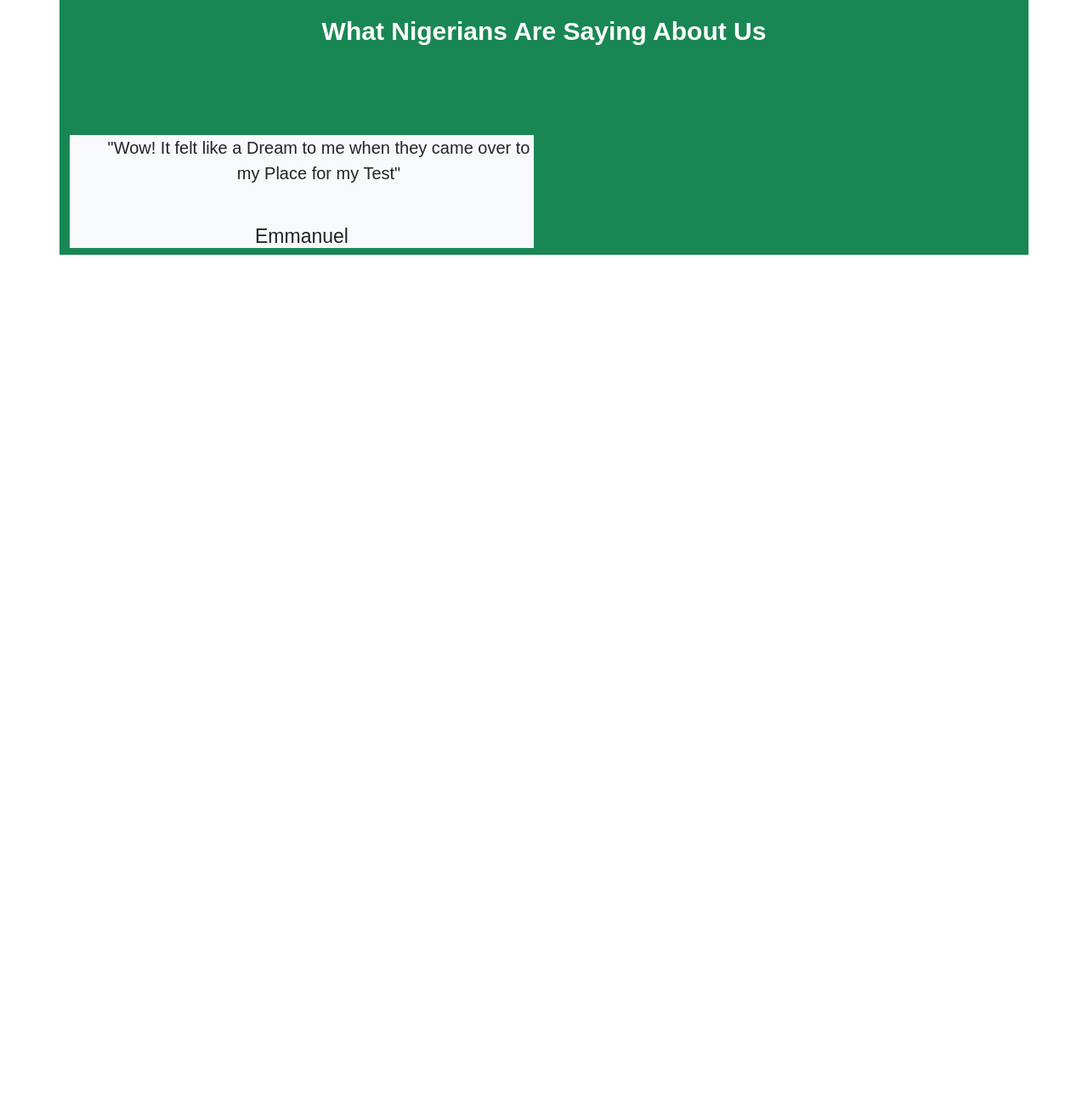
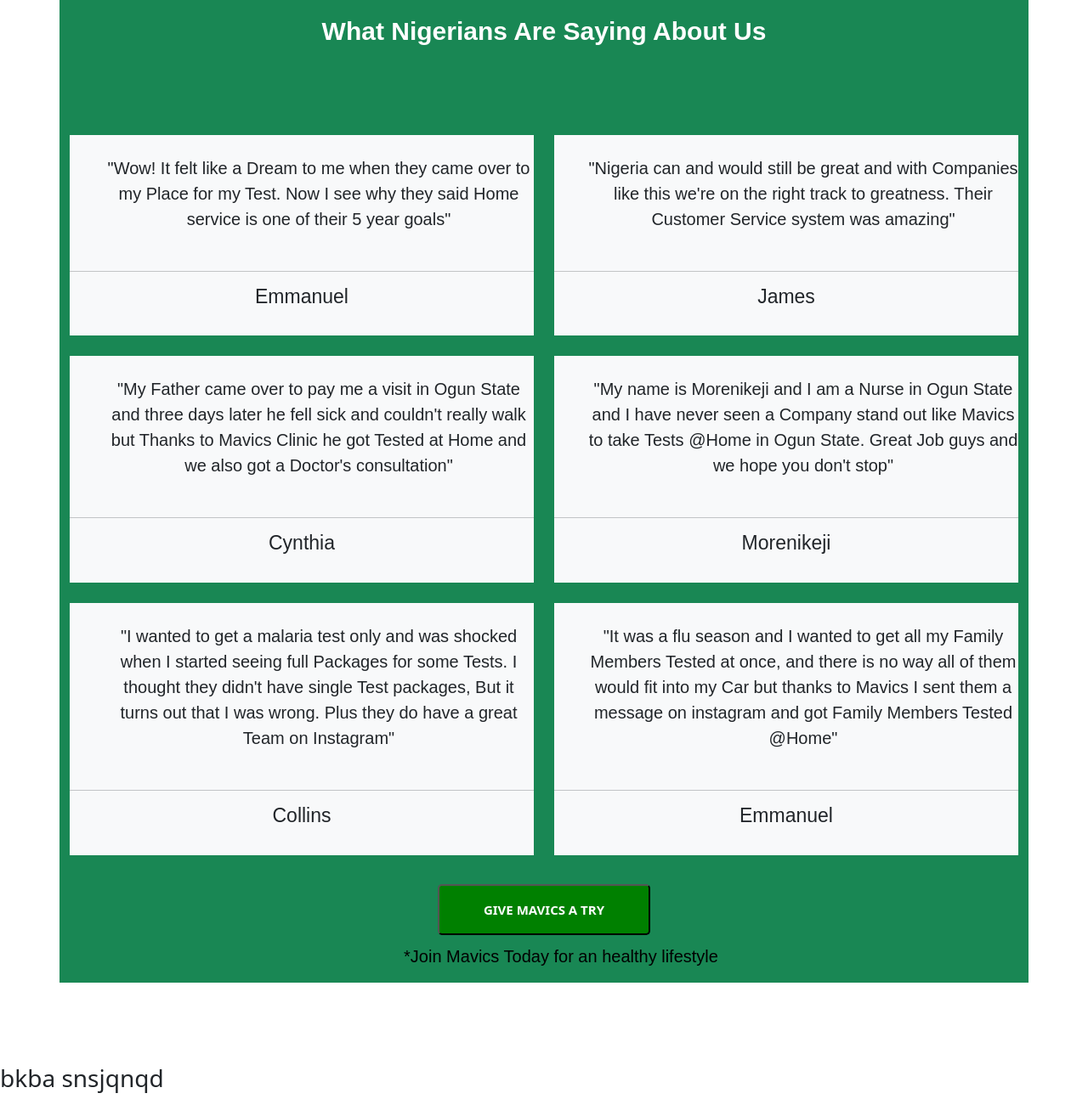
Before and after one commit to Emzzy241/Mavvic, a plain HTML site: page index.html in a window 1280 px wide. Shown: the part 7837-9131 px from the top of the page at 85% size. Before the commit the page ends 8137 px from the top, so only its background shows below. Drawn offline with Linux system fonts and the light colour scheme.

Commit message:
Done with the comments section

```diff
--- a/css/styles.css
+++ b/css/styles.css
@@ -489,3 +489,10 @@ button {
     font-weight: 547;
     font-family: Arial, Helvetica, sans-serif;
 }
+
+
+@media screen and (max-width: 770px){
+    #goals{
+        height: 2500px;
+    }
+}
--- a/index.html
+++ b/index.html
@@ -852,20 +852,68 @@
                     <h2>What Nigerians Are Saying About Us</h2> <br> <br> <br> <br>
                 </div>
                 <div class="col-md-6 col-xs-6 col-sm-6 col-lg-6 ">
-                    <div class="com bg-light">
-                        <p>"Wow! It felt like a Dream to me when they came over to my Place for my Test"
+                    <div class="com bg-light"> <br>
+                        <p>"Wow! It felt like a Dream to me when they came over to my Place for my Test. Now I see why they said Home service is one of their 5 year goals"
                             <br> <br>
-                        </p>
-                        <h6>Emmanuel</h6>
-                    </div>
+                        </p> <hr>
+                        <h6>Emmanuel</h6>  <br>
+                    </div> <br>
+                </div>
+                <div class="col-md-6 col-xs-6 col-sm-6 col-lg-6 ">
+                    <div class="com bg-light"> <br>
+                        <p>"Nigeria can and would still be great and with Companies like this we're on the right track to greatness. Their Customer Service system was amazing"
+                            <br> <br>
+                        </p> <hr>
+                        <h6>James</h6> <br>
+                    </div> <br>
+                </div>
+                <div class="col-md-6 col-xs-6 col-sm-6 col-lg-6 ">
+                    <div class="com bg-light"> <br>
+                        <p>"My Father came over to pay me a visit in Ogun State and three days later he fell sick and couldn't really walk but Thanks to Mavics Clinic he got Tested at Home and we also got a Doctor's consultation"
+                            <br> <br>
+                        </p> <hr>
+                        <h6>Cynthia</h6> <br>
+                    </div> <br>
+                </div>
+                <div class="col-md-6 col-xs-6 col-sm-6 col-lg-6 ">
+                    <div class="com bg-light"> <br>
+                        <p>"My name is Morenikeji and I am a Nurse in Ogun State and I have never seen a Company stand out like Mavics to take Tests @Home in Ogun State. Great Job guys and we hope you don't stop"
+                            <br> <br>
+                        </p> <hr>
+                        <h6>Morenikeji</h6> <br>
+                    </div> <br>
+                </div>
+                <div class="col-md-6 col-xs-6 col-sm-6 col-lg-6 ">
+                    <div class="com bg-light"> <br>
+                        <p>"I wanted to get a malaria test only and was shocked when I started seeing full Packages for some Tests. I thought they didn't have single Test packages, But it turns out that I was wrong. Plus they do have a great Team on Instagram"
+                            <br> <br>
+                        </p> <hr>
+                        <h6>Collins</h6> <br>
+                    </div> <br>
+                </div>
+                <div class="col-md-6 col-xs-6 col-sm-6 col-lg-6 ">
+                    <div class="com bg-light"> <br>
+                        <p>"It was a flu season and I wanted to get all my Family Members Tested at once, and there is no way all of them would fit into my Car but thanks to Mavics I sent them a message on instagram and got Family Members Tested @Home"
+                            <br> <br>
+                        </p> <hr>
+                        <h6>Emmanuel</h6> <br>
+                    </div> <br>
                 </div>
 
+                <br> <br>
+                <div class="try">
+                    <button type="button"><span> <a href="https://www.instagram.com/emmanuel.9944/">GIVE MAVICS A
+                                TRY</a></span></button>
+                    <p>*Join Mavics Today for an healthy lifestyle</p>
+                </div>
             </div>
         </div>
     </div>
 
+    <br> <br> <br> <br>
 
-
+    <!-- The About Us section  -->
+    <h3>bkba snsjqnqd</h3>
 
 
     <script src="./js/bootstrap.bundle.min.js"></script>
```
